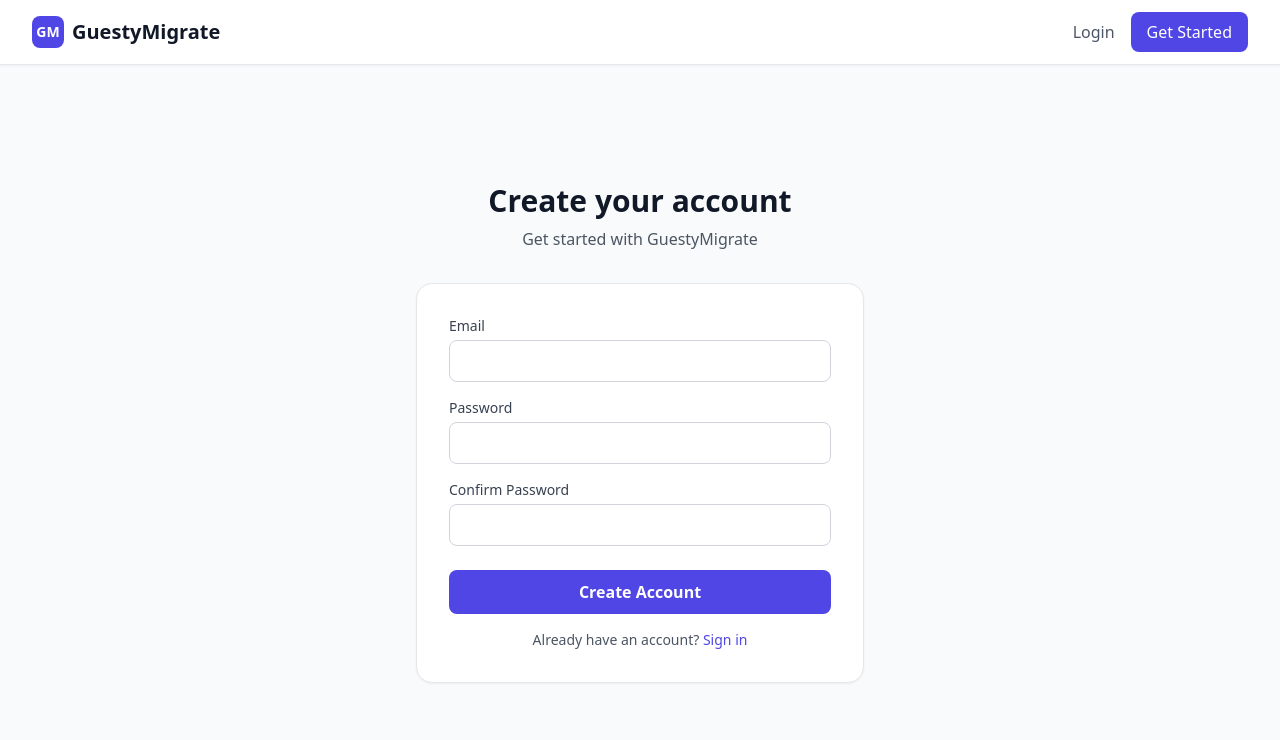
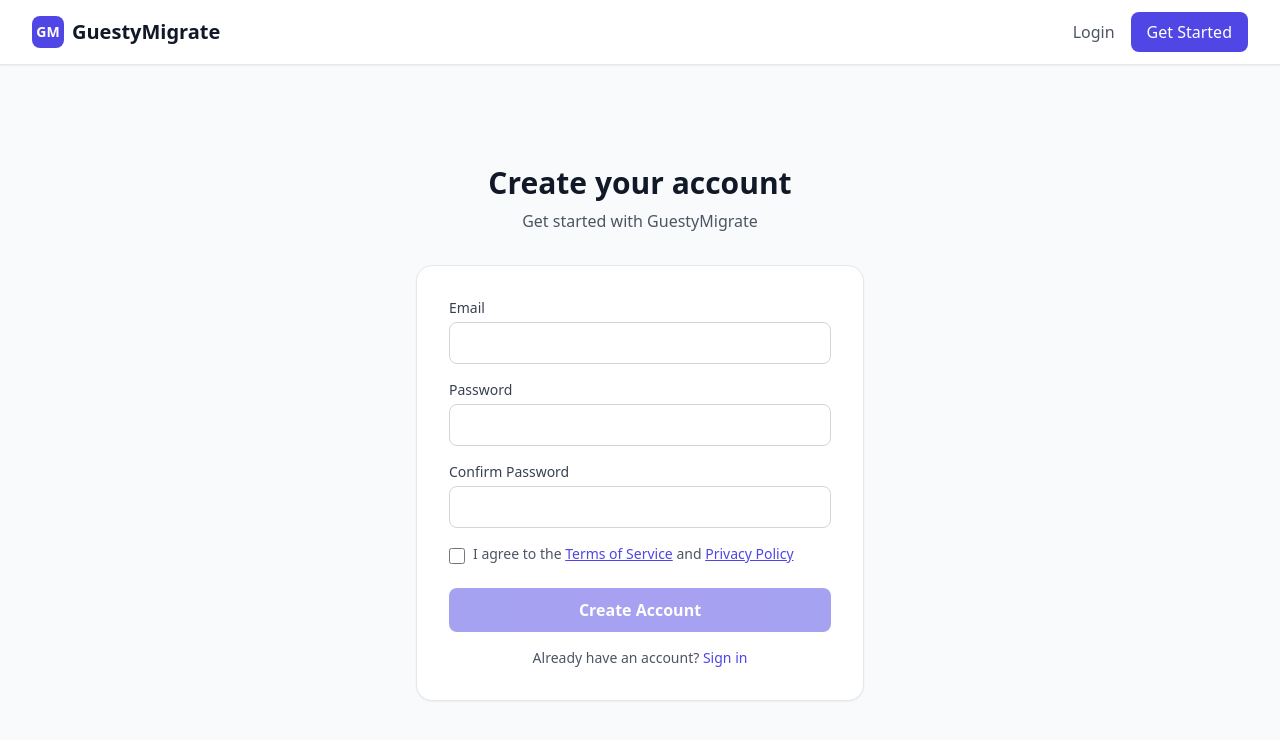
Before and after one commit to ennis1bj/guesty-migrate, a React (Vite) app in the folder client/: page /register in a window 1280 px wide. Shown: the top 740 px of the page. Built offline with nearby package versions, Linux system fonts and the light colour scheme.

Commit message:
[gap-fixer iter 2] Fix: Add Terms/Privacy consent checkbox to registration

```diff
--- a/client/src/pages/Register.tsx
+++ b/client/src/pages/Register.tsx
@@ -8,6 +8,7 @@ export default function Register() {
   const [confirmPassword, setConfirmPassword] = useState('');
   const [error, setError] = useState('');
   const [loading, setLoading] = useState(false);
+  const [agreedToTerms, setAgreedToTerms] = useState(false);
   const { register } = useAuth();
   const navigate = useNavigate();
 
@@ -81,7 +82,7 @@ export default function Register() {
             />
           </div>
 
-          <div className="mb-6">
+          <div className="mb-4">
             <label htmlFor="confirmPassword" className="block text-sm font-medium text-gray-700 mb-1">
               Confirm Password
             </label>
@@ -96,9 +97,30 @@ export default function Register() {
             />
           </div>
 
+          <div className="mb-6">
+            <label className="flex items-start gap-2 cursor-pointer">
+              <input
+                type="checkbox"
+                checked={agreedToTerms}
+                onChange={(e) => setAgreedToTerms(e.target.checked)}
+                className="mt-1 w-4 h-4 text-indigo-600 rounded"
+              />
+              <span className="text-sm text-gray-600">
+                I agree to the{' '}
+                <a href="/terms" target="_blank" className="text-indigo-600 hover:text-indigo-700 underline">
+                  Terms of Service
+                </a>{' '}
+                and{' '}
+                <a href="/privacy" target="_blank" className="text-indigo-600 hover:text-indigo-700 underline">
+                  Privacy Policy
+                </a>
+              </span>
+            </label>
+          </div>
+
           <button
             type="submit"
-            disabled={loading}
+            disabled={loading || !agreedToTerms}
             className="w-full bg-indigo-600 text-white py-2.5 rounded-lg font-semibold hover:bg-indigo-700 disabled:opacity-50 transition-colors"
           >
             {loading ? 'Creating account...' : 'Create Account'}
```
